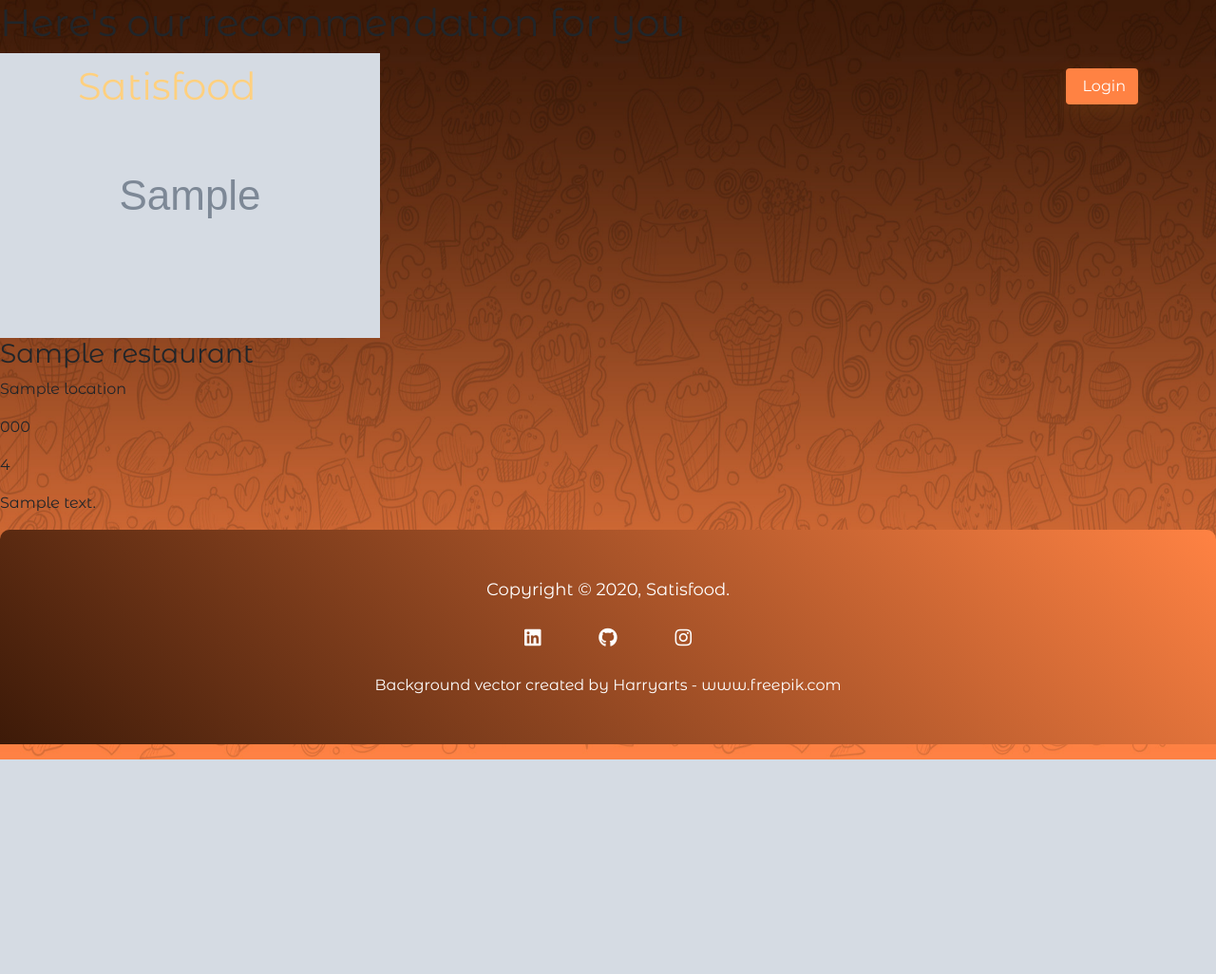
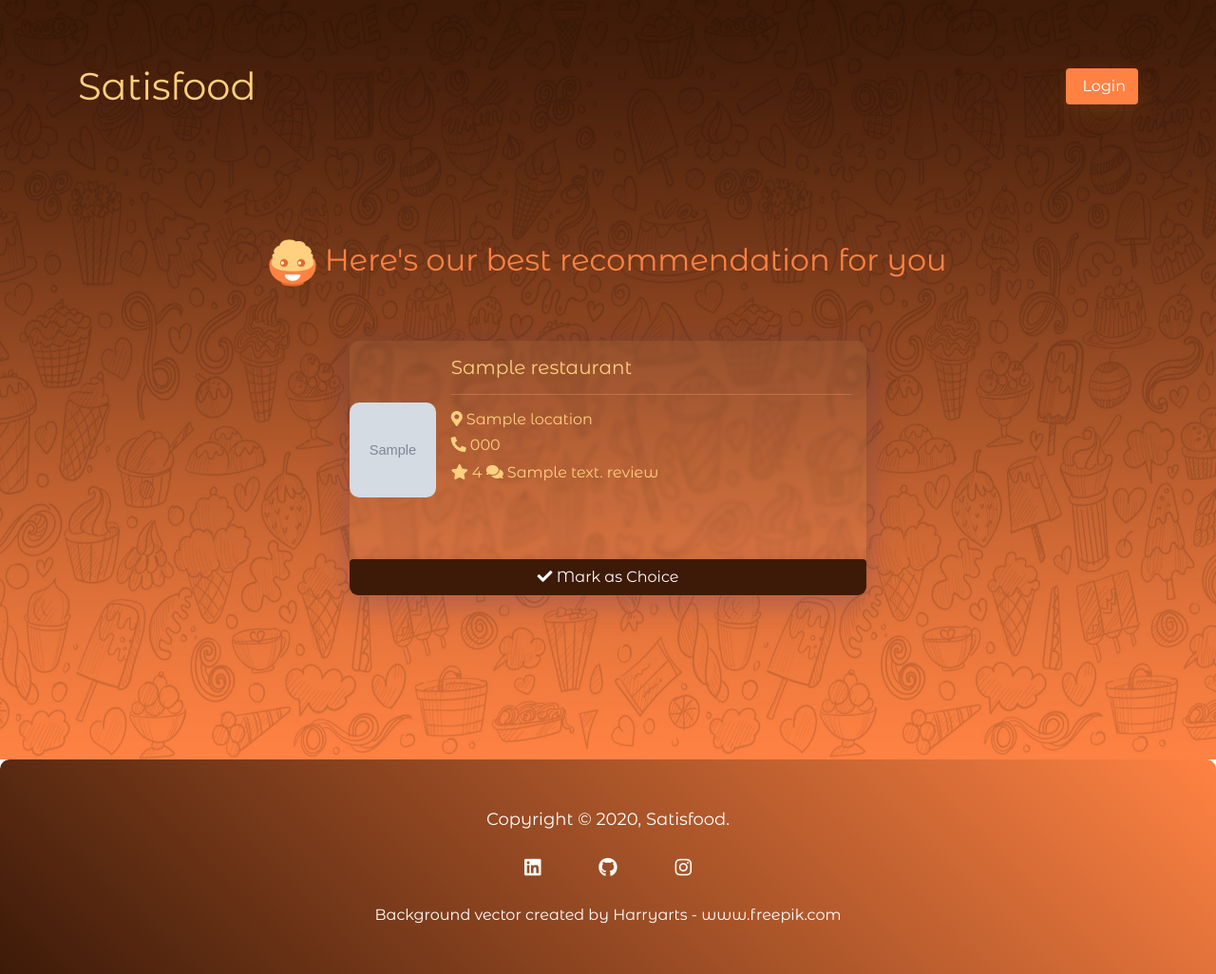
Before and after one commit to leonardo-lim/satisfood, a Django app: template main/templates/main/layouts/base.html in a window 1280 px wide. Shown: the whole page at 95% size. Before the commit the page ends 800 px from the top, so only its background shows below. Run offline with Django 4.2, Linux system fonts and the light colour scheme; the template is opened without the code that fills it: most values are stand-ins (such as "Sample title", 1, 10 or a date in 2020); grey boxes marked "Sample" are stand-in pictures; parts of the project's set-up code (start-up, migrations or seed data) failed here and were passed over; some libraries are stand-ins or nearby versions.

Commit message:
Edit result view

```diff
--- a/main/static/css/style.css
+++ b/main/static/css/style.css
@@ -26,6 +26,18 @@ html {
 }
 
 /* Additional */
+.text-orange {
+    color: #ff8243 !important;
+}
+
+.text-brown {
+    color: #3d1a08 !important;
+}
+
+.text-gold {
+    color: #ffd07f !important;
+}
+
 .btn-orange {
     background-color: #ff8243 !important;
     color: #fff !important;
@@ -76,6 +88,25 @@ html {
     }
 }
 
+/* Result */
+.card {
+    height: 270px;
+    background-color: rgba(255, 255, 255, .05);
+    color: #ffd07f;
+    box-shadow: 0 8px 32px 0 rgba(31, 38, 135, .25);
+    backdrop-filter: blur(2px);
+    -webkit-backdrop-filter: blur(2px);
+    border-radius: 10px;
+    overflow: auto;
+}
+
+.card .img-fluid {
+    width: 100%;
+    height: 100px;
+    border-radius: 10px;
+    object-fit: cover;
+}
+
 /* Footer */
 .footer {
     background-image: linear-gradient(45deg, #3d1a08, #ff8243);
--- a/main/templates/main/layouts/base.html
+++ b/main/templates/main/layouts/base.html
@@ -6,8 +6,8 @@
     <meta name="viewport" content="width=device-width, initial-scale=1.0">
     <title>Satisfood</title>
     <link rel="icon" href="static/img/logo.png">
+    <link href="https://cdn.jsdelivr.net/npm/bootstrap@5.1.3/dist/css/bootstrap.min.css" rel="stylesheet" integrity="sha384-1BmE4kWBq78iYhFldvKuhfTAU6auU8tT94WrHftjDbrCEXSU1oBoqyl2QvZ6jIW3" crossorigin="anonymous">
     <link rel="stylesheet" href="static/css/style.css">
-    <link href="https://cdn.jsdelivr.net/npm/bootstrap@5.1.3/dist/css/bootstrap.min.css" rel="stylesheet" integrity="sha384-1BmE4kWBq78iYhFldvKuhfTAU6auU8tT94WrHftjDbrCEXSU1oBoqyl2QvZ6jIW3" crossorigin="anonymous">
     <link rel="preconnect" href="https://fonts.googleapis.com">
     <link rel="preconnect" href="https://fonts.gstatic.com" crossorigin>
     <link href="https://fonts.googleapis.com/css2?family=Montserrat+Alternates&display=swap" rel="stylesheet">
--- a/main/templates/main/result.html
+++ b/main/templates/main/result.html
@@ -1,10 +1,67 @@
-<h1>Here's our recommendation for you</h1>
+<div class="container">
+    <div class="row min-vh-100 pt-5 d-flex align-items-center">
+        <div class="col mt-5">
+            <div class="row">
+                <div class="col">
+                    <div class="mt-5">
+                        <h6 class="fs-2 text-center text-orange"><img src="static/img/logo.png" alt="Logo" width="50"> Here's our best recommendation for you</h6>
+                    </div>
+                </div>
+            </div>
 
-{% for restaurant in restaurants %}
-    <img src="{{ restaurant.image }}" alt="{{ restaurant.name }}">
-    <h3>{{ restaurant.name }}</h3>
-    <p>{{ restaurant.location }}</p>
-    <p>{{ restaurant.phone }}</p>
-    <p>{{ restaurant.rating }}</p>
-    <p>{{ restaurant.review }}</p>
-{% endfor %}
+            <div class="row d-flex justify-content-center my-5">
+                {% for restaurant in restaurants %}
+                    <div class="col-lg-6 col-12">
+                        <div class="card mb-3 d-flex flex-column">
+                            <div class="row g-0 h-100">
+                                <div class="col-2 my-auto">
+                                    <img src="{{ restaurant.image }}" class="img-fluid" alt="{{ restaurant.name }}">
+                                </div>
+                                <div class="col-10">
+                                    <div class="card-body">
+                                        {% if restaurant.name %}
+                                            <h5 class="card-title">{{ restaurant.name }}</h5>
+                                        {% else %}
+                                            <h5 class="card-title">-</h5>
+                                        {% endif %}
+
+                                        <hr>
+
+                                        {% if restaurant.location %}
+                                            <h6 class="card-text"><i class="fa fa-map-marker-alt"></i> {{ restaurant.location }}</h6>
+                                        {% else %}
+                                            <h6 class="card-text"><i class="fa fa-map-marker-alt"></i> -</h6>
+                                        {% endif %}
+
+                                        {% if restaurant.phone %}
+                                            <h6 class="card-text"><i class="fa fa-phone-alt"></i> {{ restaurant.phone }}</h6>
+                                        {% else %}
+                                            <h6 class="card-text"><i class="fa fa-phone-alt"></i> -</h6>
+                                        {% endif %}
+
+                                        {% if restaurant.rating %}
+                                            <span class="card-text"><i class="fa fa-star"></i> {{ restaurant.rating }}</span>
+                                        {% else %}
+                                            <span class="card-text"><i class="fa fa-star"></i> -</span>
+                                        {% endif %}
+
+                                        {% if restaurant.review %}
+                                            {% if restaurant.review > 1 %}
+                                                <span class="card-text"><i class="fa fa-comments"></i> {{ restaurant.review }} reviews</span>
+                                            {% else %}
+                                                <span class="card-text"><i class="fa fa-comments"></i> {{ restaurant.review }} review</span>
+                                            {% endif %}
+                                        {% else %}
+                                            <span class="card-text"><i class="fa fa-comments"></i> -</span>
+                                        {% endif %}
+                                    </div>
+                                </div>
+                            </div>
+                            <a href="" class="btn btn-brown w-100 mt-auto"><i class="fa fa-check"></i> Mark as Choice</a>
+                        </div>
+                    </div>
+                {% endfor %}
+            </div>
+        </div>
+    </div>
+</div>
```
